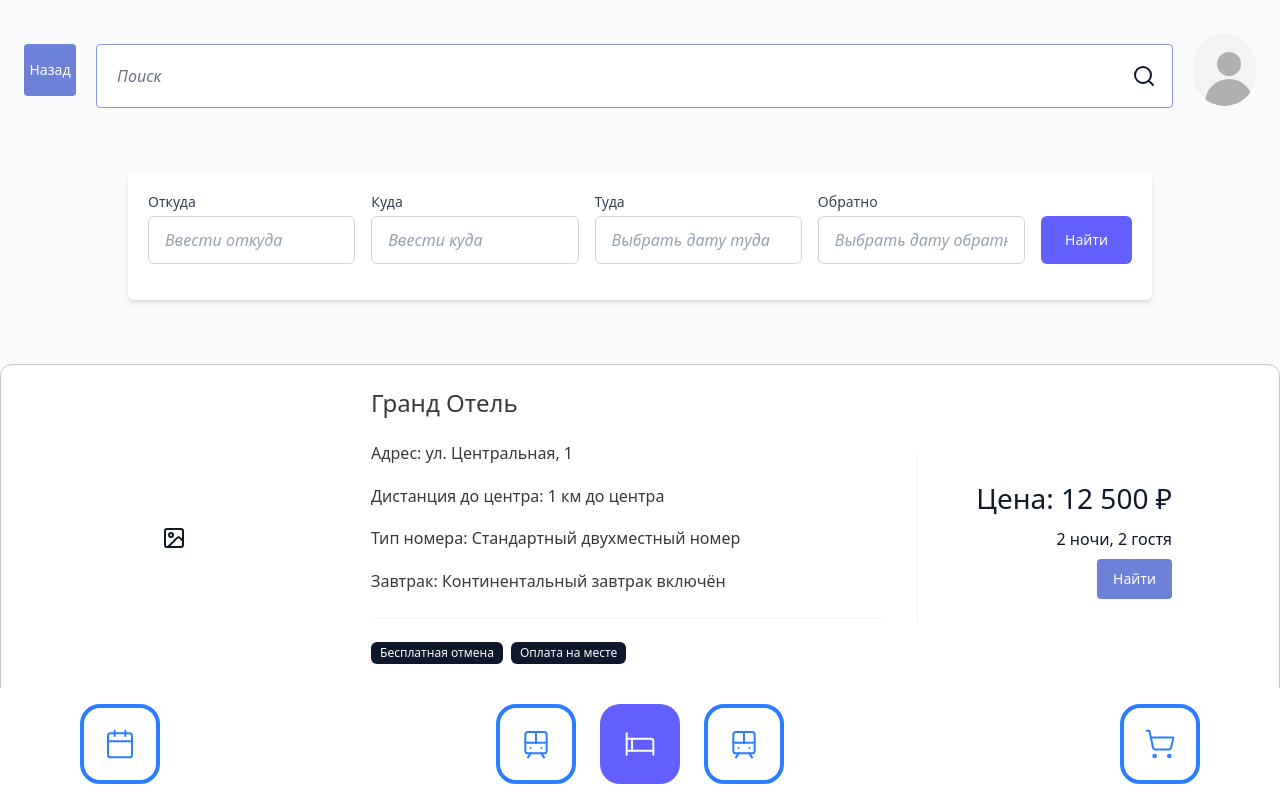
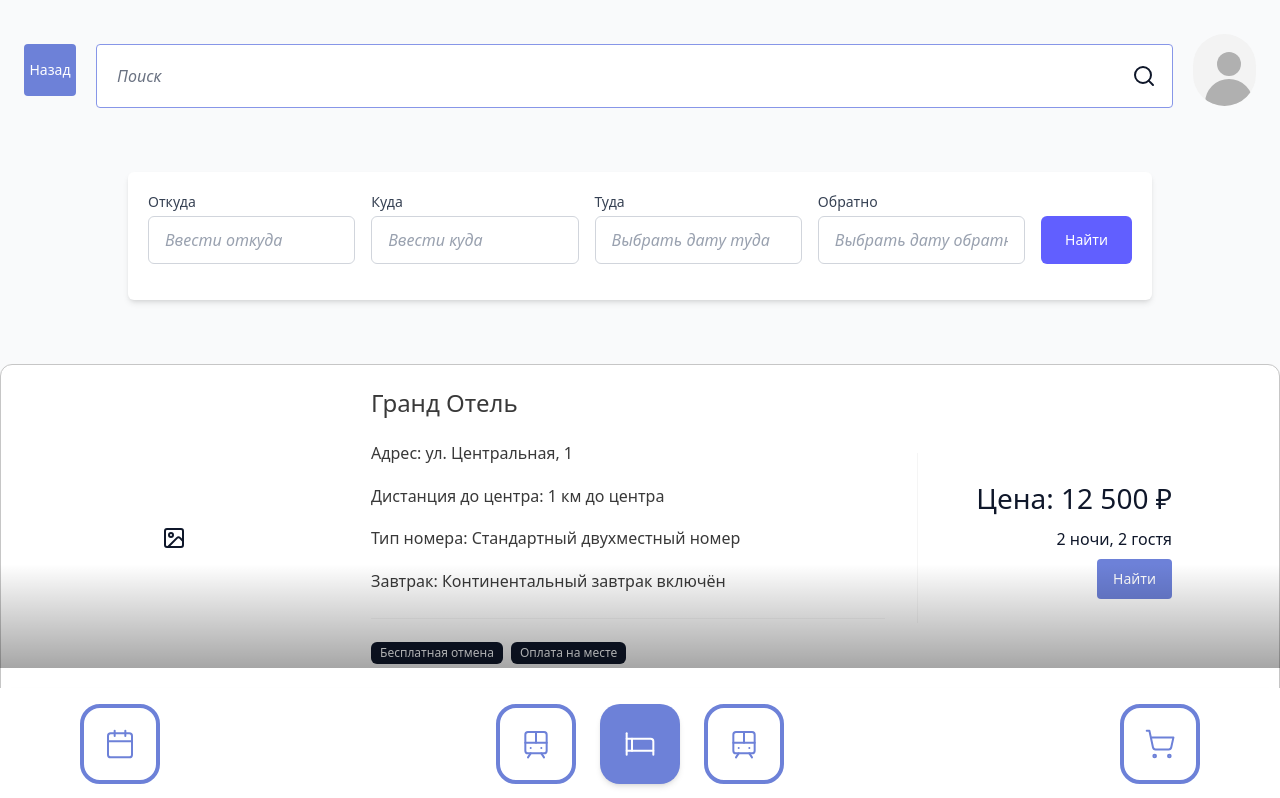
Before and after one commit to DanTimson/TBH-Project, a React (Vite) app: page /hotel in a window 1280 px wide. Shown: the top 798 px of the page. Built offline with nearby package versions, Linux system fonts and the light colour scheme.

Commit message:
Fix gradient and navbarCell color + arrange tailwind.css

```diff
--- a/src/components/ui/NavbarCell.jsx
+++ b/src/components/ui/NavbarCell.jsx
@@ -1,39 +1,53 @@
 import React from "react";
+import PropTypes from "prop-types";
 
-const NavbarCell = ({ Icon, isActive, label, inactiveColor = "#6D81D8" }) => {
-  // Convert color props to proper Tailwind classes
-  const getOutlineColor = () => {
-    switch(inactiveColor) {
-      case "#6D81D8": return "outline-blue-500";
-      case "#C6C6C6": return "outline-gray-300";
-      default: return "outline-blue-500";
-    }
-  };
+const colorMap = {
+  "enabled": {
+    outline: "outline-blue-50",
+    text: "text-blue-50",
+  },
+  "disabled": {
+    outline: "outline-base-30",
+    text: "text-base-30",
+  },
+};
 
-  const getTextColor = () => {
-    switch(inactiveColor) {
-      case "#6D81D8": return "text-blue-500";
-      case "#C6C6C6": return "text-gray-300";
-      default: return "text-blue-500";
-    }
-  };
+const DEFAULT_COLOR = "enabled";
+
+const NavbarCell = ({
+  Icon,
+  isActive,
+  label,
+  colorVariant = DEFAULT_COLOR,
+  onClick,
+}) => {
+  const colors = colorMap[colorVariant] || colorMap[DEFAULT_COLOR];
 
   return (
     <button
-      className={`flex items-center justify-center p-6 rounded-[20px] transition-colors ${
+      onClick={onClick}
+      className={`flex items-center justify-center p-6 rounded-[20px] transition-all duration-200 ease-in-out ${
         isActive
-          ? "bg-indigo-500 outline-none"
-          : `bg-white outline outline-4 outline-offset-[-4px] ${getOutlineColor()}`
-      }`}
+          ? "bg-blue-50 shadow-md"
+          : `bg-white outline outline-4 outline-offset-[-4px] ${colors.outline} hover:outline-offset-[-2px]`
+      } hover:scale-105 focus:outline-none focus:ring-2 focus:ring-indigo-300`}
       aria-label={label}
     >
       <Icon
-        className={`w-8 h-8 ${isActive ? "text-white" : getTextColor()}`}
+        className={`w-8 h-8 ${isActive ? "text-white" : colors.text}`}
         aria-hidden="true"
-        strokeWidth={1.5} // Ensures consistent icon weight
+        strokeWidth={1.5}
       />
     </button>
   );
 };
 
+NavbarCell.propTypes = {
+  Icon: PropTypes.elementType.isRequired,
+  isActive: PropTypes.bool,
+  label: PropTypes.string.isRequired,
+  colorVariant: PropTypes.oneOf(Object.keys(colorMap)),
+  onClick: PropTypes.func,
+};
+
 export default NavbarCell;
--- a/src/pages/hot.jsx
+++ b/src/pages/hot.jsx
@@ -106,6 +106,8 @@ export default function HotelPage() {
 
         {/* Другие карточки */}
         {/* ... */}
+        {/* Gradient Overlay */}
+        <div className="bottom-gradient" />
       </main>
       <div className="fixed bottom-0 left-0 right-0 z-50">
         <NavbarDesktop />
--- a/src/pages/train1.jsx
+++ b/src/pages/train1.jsx
@@ -178,8 +178,8 @@ const trains = [
             />
           </div>
         ))}
+
       </div>
-
       <div className="fixed bottom-0 left-0 right-0 z-50">
         <NavbarDesktop />
       </div>
```
Also changed, not shown: src/styles/tailwind.css.
